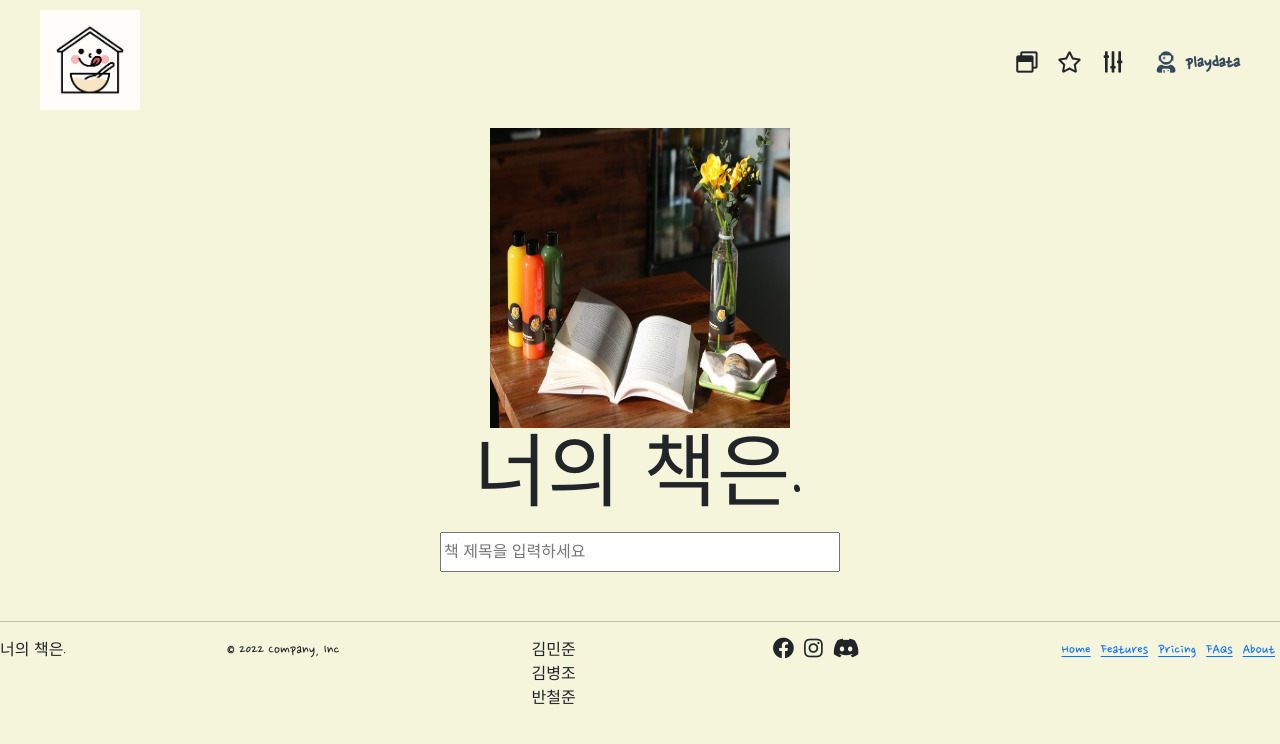
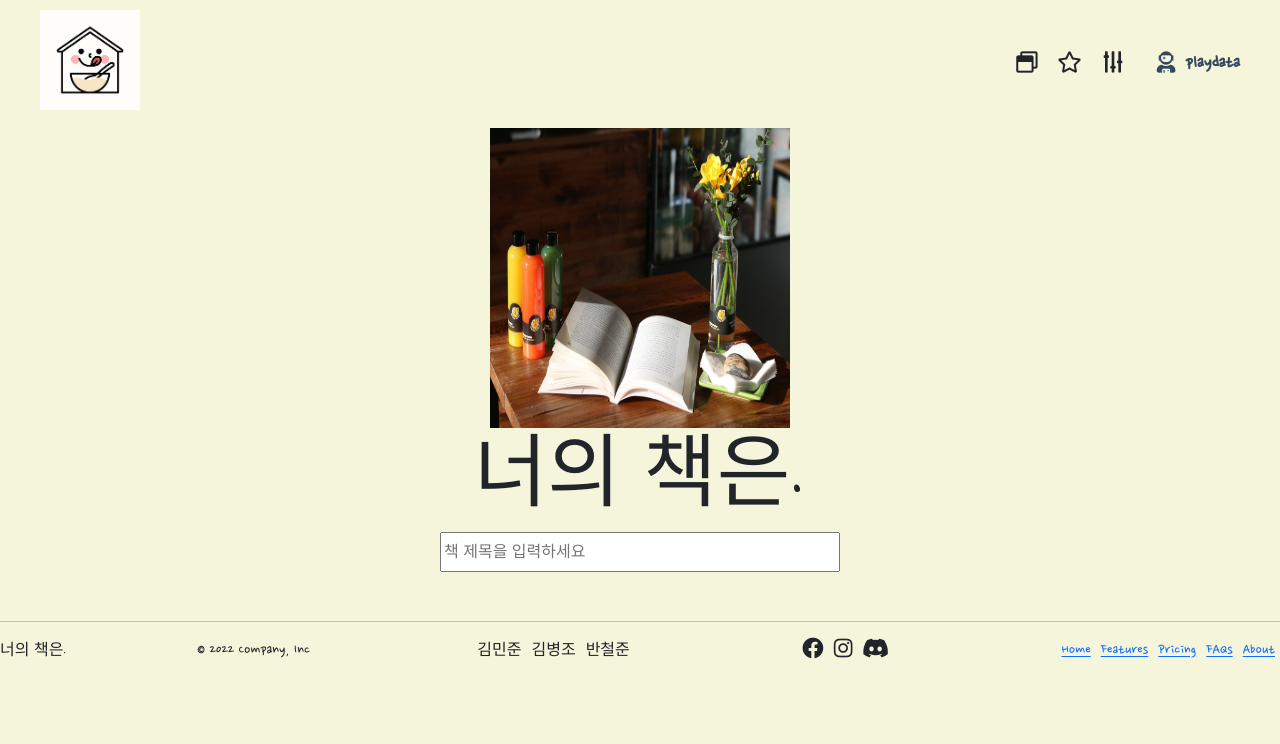
Before and after one commit to mjkim8764/front-miniproject, a website: page public/index.html in a window 1280 px wide. Drawn offline with nearby package versions, Linux system fonts and the light colour scheme.

Commit message:
Fix style.css

```diff
--- a/public/style.css
+++ b/public/style.css
@@ -96,15 +96,15 @@ footer {
     margin: 0 5px;
 }
 
-.Footer_project {
+.Footer__project {
     display: flex;
 }
 
-.Footer_team {
+.Footer__team {
     display: flex;
 }
 
-.Footer_team li {
+.Footer__team li {
     margin: 0 5px;
 }
 
```
